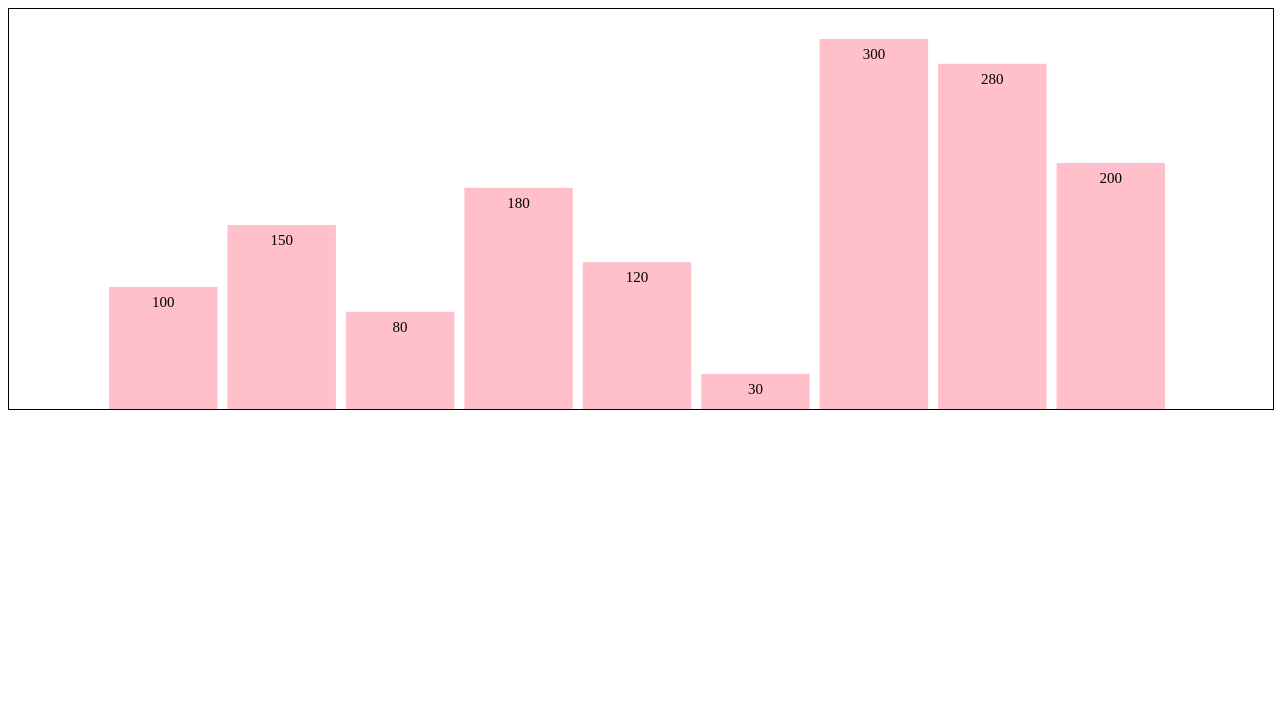
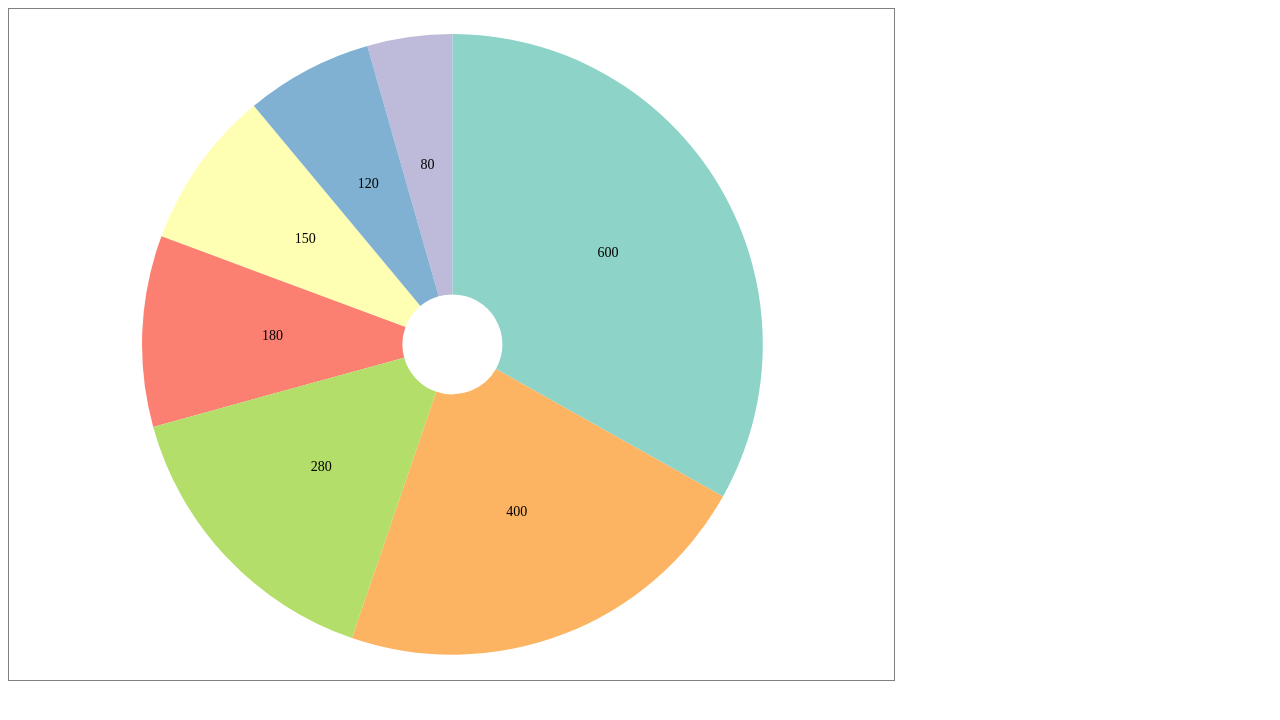
Before and after one commit to sangdo14/d3-basic, a plain HTML site: page index.html in a window 1280 px wide. Drawn offline with nearby package versions, Linux system fonts and the light colour scheme.

Commit message:
feat: 도넛 차트

```diff
--- a/index.html
+++ b/index.html
@@ -1,5 +1,6 @@
 <!DOCTYPE html>
 <html lang="en">
+
 <head>
   <meta charset="UTF-8">
   <meta name="viewport" content="width=device-width, initial-scale=1.0">
@@ -7,8 +8,9 @@
   <script src="https://cdnjs.cloudflare.com/ajax/libs/d3/7.9.0/d3.min.js"></script>
   <script type="module" src="main.js"></script>
 </head>
+
 <body>
-  <svg style="border: 1px solid" width='100%' height='50vh'></svg>
-  <!-- <svg style="border: 1px solid red;"></svg> -->
+  <svg width="70%" height="80vh" style="border: 1px solid gray"></svg>
 </body>
+
 </html>
--- a/main.js
+++ b/main.js
@@ -1,155 +1,61 @@
-const dataset = [100, 150, 80, 180, 120, 30, 300, 280, 200];
+const dataset = [600, 150, 80, 180, 120, 400, 280];
 
-render(100, 10, 200, 1000);
-window.addEventListener('resize', () => render(100, 10, 0, 1000));
+// 이벤트 바인딩
+renderPie({ innerRadius: 50 });
+window.addEventListener("resize", renderPie);
 
-function render(initPos=100, barPadding=10, interval=0, speed=1000){
-  const svg = d3.select('svg');
-  const svgWid = svg.node().getBoundingClientRect().width;
-  const svgHt = svg.node().getBoundingClientRect().height;
-  const barWid = (svgWid - initPos*2) / dataset.length  ;
-  // const initPos = 100;
-  // const barPadding = 10;
-  // const interval = 200;
-  // const speed = 1000;
+// 파이차트 렌더링 함수
+// 기존에 에러가 발생하는 원인
+// 함수가 호출되기만 하면 무조건 디폴트 매개변수를 통해서 무조건 기본값이 내부로 전달되는 구조
+// 위와 동작되려면 전제조건이 객체 값이 있긴 해야됨, 호출시 객체없기 때문에 해당 파라미터에 undefined가 들어가서 구문에러
+function renderPie({ innerRadius = 0, interval = 0, speed = 1000 } = {}) {
+  const svg = d3.select("svg");
+  const width = svg.node().getBoundingClientRect().width;
+  const outerRadius = (width * 0.7) / 2; // SVG 폭의 70% 크기로 outerRadius 설정
+  const height = outerRadius * 2 + 50; // outerRadius 기반으로 높이값 재설정, 50은 약간의 여유 여백
+  const centerX = width / 2;
+  const centerY = height / 2;
 
-/************************************************* */
-// 세로로 표시하기
-const Percent = d3
-  .scaleLinear() // 비율화 준비
-  .domain([0, d3.max(dataset)]) // 데이터를 비율화. (최소, 최대)
-  .range([0, svgHt - 30]); // 데이터가 출력된 프레임을 비율화
+  // svg 프레임의 높이를 다시 설정
+  svg.attr("height", height);
 
-  //기존에 그렸던 것을 초기화
-  svg.selectAll('text').remove();
-  svg.selectAll('rect').remove();
+  svg.selectAll("*").remove();
+  const pie = d3.pie();
+  const pieData = pie(dataset);
+  const arc = d3.arc().innerRadius(innerRadius).outerRadius(outerRadius);
+  const color = d3.scaleOrdinal(d3.schemeSet3);
 
   svg
-    .selectAll('rect')
-    .data(dataset)
+    .selectAll("path")
+    .data(pieData)
     .enter()
-    .append('rect')
-    .attr('y', svgHt)
-    .attr('x', (d,i)=> i*barWid + initPos)
-    .attr('height', 0) //Percent 함수를 이용하여 각 수치 값을 전달시 자동으로 제일 큰 수치 값을 기준으로 백분율화
-    .attr('width', barWid - barPadding)
-    .attr('fill', 'pink')
+    .append("path")
+    .attr("d", arc)
+    .attr("fill", (d, i) => color(i))
+    .attr("transform", `translate(${centerX}, ${centerY})`)
+    .attr("opacity", 0)
     .transition()
-    .delay((d, i) => i* interval)
+    .delay((d, i) => i * interval)
     .duration(speed)
-    .attr('y', (d) => svgHt - Percent(d))
-    .attr('height', (d)=>Percent(d));
+    .attr("opacity", 1);
 
-    svg
-    .selectAll('text')
-    .data(dataset)
+  svg
+    .selectAll("text")
+    .data(pieData)
     .enter()
-    .append('text')
-    .attr('x', (d,i) => i*barWid + initPos + (barWid - barPadding)/2)
-    .attr('y', (d)=> svgHt - Percent(d) + 20)
-    .attr('text-anchor', 'middle')
-    .text((d)=>d)             //text 출력
-    .attr("font-size", "15px")
-    .attr('fill', 'transparent')
+    .append("text")
+    .text((d) => d.data)
+    .attr("transform", (d) => {
+      const [x, y] = arc.centroid(d);
+      return `translate(${centerX + x}, ${centerY + y})`;
+    })
+    .attr("text-anchor", "middle")
+    .attr("alignment-baseline", "middle")
+    .style("font-size", "14px")
+    .style("fill", "black")
+    .attr("opacity", 0)
     .transition()
-    .delay((d, i) => i* interval + speed)
+    .delay((d, i) => i * interval + speed / 2)
     .duration(speed)
-    .attr('fill', 'black');
+    .attr("opacity", 1);
 }
-
-/************************************************* */
-// 우측 정렬된 것처럼 표시하기
-  // const Percent = d3
-  //   .scaleLinear() // 비율화 준비
-  //   .domain([0, d3.max(dataset)]) // 데이터를 비율화. (최소, 최대)
-  //   .range([0, svgWid]); // 데이터가 출력된 프레임을 비율화
-
-  // //기존에 그렸던 것을 초기화
-  // svg.selectAll('text').remove();
-  // svg.selectAll('rect').remove();
-
-  // // 갱신된 값으로 그리기
-  // svg
-  //   .selectAll('rect')
-  //   .data(dataset)
-  //   .enter()
-  //   .append('rect')
-  //   .attr('x', (d) => svgWid - Percent(d))
-  //   .attr('y', (d,i)=> i*25 + 10)
-  //   .attr('width', (d) => Percent(d)) //Percent 함수를 이용하여 각 수치 값을 전달시 자동으로 제일 큰 수치 값을 기준으로 백분율화
-  //   .attr('height', 20)
-  //   .attr('fill', 'pink');
-
-  // svg
-  //   .selectAll('text')
-  //   .data(dataset)
-  //   .enter()
-  //   .append('text')
-  //   .attr('x', (d) => svgWid - Percent(d) + 5)
-  //   .attr('y', (d,i)=> i*25 + 26)
-  //   .text((d)=>d)             //text 출력
-  //   .attr("font-size", "15px")
-  // }
-
-/************************************************* */
-// Percent에 대입되는 값은 백분화 해주는 함수
-// const Percent = d3
-//   .scaleLinear() // 비율화 준비
-//   .domain([0, d3.max(dataset)]) // 데이터를 비율화. (최소, 최대)
-//   .range([0, svgWid]); // 데이터가 출력된 프레임을 비율화
-
-//   svg
-//     .selectAll('rect')
-//     .data(dataset)
-//     .enter()
-//     .append('rect')
-//     .attr('x', 0)
-//     .attr('y', (d,i)=> i*25 + 10)
-//     .attr('width', (d) => Percent(d)) //Percent 함수를 이용하여 각 수치 값을 전달시 자동으로 제일 큰 수치 값을 기준으로 백분율화
-//     .attr('height', 20)
-//     .attr('fill', 'pink');
-
-// svg
-//   .selectAll('text')
-//   .data(dataset)
-//   .enter()
-//   .append('text')
-//   .attr('x', (d) => Percent(d) - 5)
-//   .attr('y', (d,i)=> i*25 + 25)
-//   .attr('text-anchor','end')
-//   .text((d)=>d)             //text 출력
-//   .attr("font-size", "15px");
-  // }
-
-
-/*********** 차트 그리기 ***************/
-// const dataset = [100, 200, 300, 400, 500];
-// const bgColors = ['red', 'green', 'blue', 'pink', 'aqua'];
-// const svg = document.querySelector('svg');
-// // dataset 자료를 기반으로 js에서 svg프레임의 너비, 높이 동적 설정
-// svg.style.width = 550 + 'px';
-// svg.style.height = 30 * dataset.length + 20 + 'px';
-
-// // 데이터 입력시 text 요소는 y축을 기준으로 위쪽에 글이 배치됨
-// // 반면 rect같은 box요소는 y축을 기준으로 아래쪽에 배치됨
-// d3.select("svg")      // 그림을 그릴 svg 캔버스 불러옴
-//   .selectAll("rect")  // 앞으로 생성할 여러가지 <?> 요소 준비
-//   .data(dataset)      // 데이터 가져오기
-//   .enter()            // 셋팅 완료
-//   .append("rect")     // 위의 준비과정을 해당 요소에 렌더링
-//   .attr("x", 0)       // i는 0부터 시작.
-//   .attr("y", (d, i) => i * 30 + 10) // x를 기준으로 svg 위치 값 지정
-//   .attr("width", (d)=>d)    //rect 출력
-//   .attr("height",25)        //rect 출력
-//   .attr("fill", (d, i) => bgColors[i]);
-
-// d3.select("svg")            // 그림을 그릴 svg 캔버스 불러옴
-//   .selectAll("text")        // 앞으로 생성할 여러가지 <?> 요소 준비
-//   .data(dataset)            // 데이터 가져오기
-//   .enter()                  // 셋팅 완료
-//   .append("text")           // 위의 준비과정을 해당 요소에 렌더링
-//   .attr("x", (d)=>d + 10)   // i는 0부터 시작.
-//   .attr("y", (d, i) => i * 30 + 30) // x를 기준으로 svg 위치 값 지정
-//   .text((d)=>d)             //text 출력
-//   .attr("font-size", "20px")
-//   .attr("fill", "red");
```
